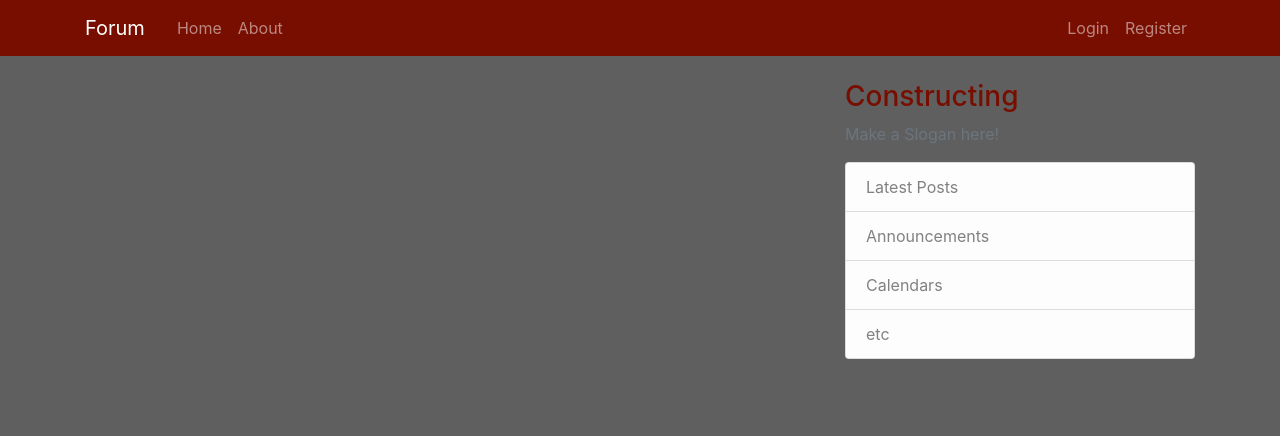
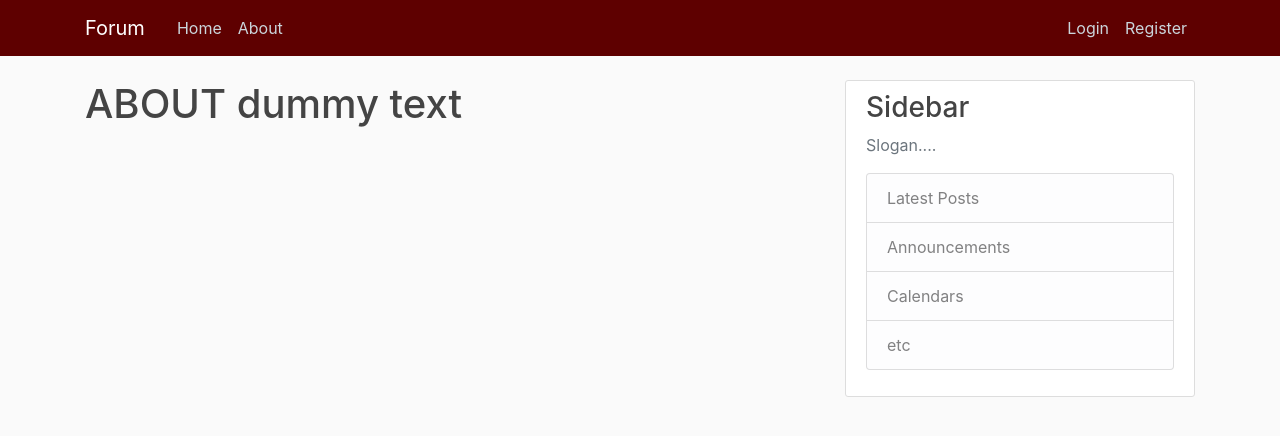
Before and after one commit to TiagoMA90/digital-nomads, a Django app: page /about/ in a window 1280 px wide. Shown: the top 436 px of the page. Run offline with Django 4.2, Linux system fonts and the light colour scheme; some libraries are stand-ins or nearby versions.

Commit message:
apply css ans fix link for css

```diff
--- a/blog/static/css/style.css
+++ b/blog/static/css/style.css
@@ -1,19 +1,84 @@
 body {
-    background: #5f5f5f;
+    background: #fafafa;
     color: #333333;
     margin-top: 5rem;
-}
+  }
 
-  /* Font coloring */
+  h1, h2, h3, h4, h5, h6 {
+    color: #444444;
+  }
 
-.bg-steel {
-    background-color: #770e00;
-}
+  ul {
+    margin: 0;
+  }
 
-h1, h2, h3 {
-    color: #770e00;
-}
+  .bg-steel {
+    background-color: #5e0000;
+  }
 
-p {
-    color: #000000
-}
+  .site-header .navbar-nav .nav-link {
+    color: #cbd5db;
+  }
+
+  .site-header .navbar-nav .nav-link:hover {
+    color: #ffffff;
+  }
+
+  .site-header .navbar-nav .nav-link.active {
+    font-weight: 500;
+  }
+
+  .content-section {
+    background: #ffffff;
+    padding: 10px 20px;
+    border: 1px solid #dddddd;
+    border-radius: 3px;
+    margin-bottom: 20px;
+  }
+
+  .article-title {
+    color: #444444;
+  }
+
+  a.article-title:hover {
+    color: #428bca;
+    text-decoration: none;
+  }
+
+  .article-content {
+    white-space: pre-line;
+  }
+
+  .article-img {
+    height: 65px;
+    width: 65px;
+    margin-right: 16px;
+  }
+
+  .article-metadata {
+    padding-bottom: 1px;
+    margin-bottom: 4px;
+    border-bottom: 1px solid #e3e3e3
+  }
+
+  .article-metadata a:hover {
+    color: #333;
+    text-decoration: none;
+  }
+
+  .article-svg {
+    width: 25px;
+    height: 25px;
+    vertical-align: middle;
+  }
+
+  .account-img {
+    height: 125px;
+    width: 125px;
+    margin-right: 20px;
+    margin-bottom: 16px;
+  }
+
+  .account-heading {
+    font-size: 2.5rem;
+  }
--- a/blog/templates/blog/about.html
+++ b/blog/templates/blog/about.html
@@ -1,5 +1,5 @@
-<!--Extends from the base.html-->
+<!--Extends from base.html-->
 {% extends "blog/base.html" %}
 {% block content %}
-    <h2>ABOUT</h2>
+    <h1>ABOUT dummy text</h1>
 {% endblock %}
--- a/blog/templates/blog/base.html
+++ b/blog/templates/blog/base.html
@@ -1,30 +1,37 @@
+{% load static %}
 <!DOCTYPE html>
-<html lang="en">
+<html>
 <head>
-    <meta charset="UTF-8">
-    <meta http-equiv="X-UA-Compatible" content="IE=edge">
+
+    <!-- Required meta tags -->
+    <meta charset="utf-8">
     <meta name="viewport" content="width=device-width, initial-scale=1, shrink-to-fit=no">
-    <!-- Bootstrap & Pure CSS links -->
-    <link rel="stylesheet" href="https://cdn.jsdelivr.net/npm/bootstrap@4.3.1/dist/css/bootstrap.min.css" integrity="sha384-ggOyR0iXCbMQv3Xipma34MD+dH/1fQ784/j6cY/iJTQUOhcWr7x9JvoRxT2MZw1T" crossorigin="anonymous">
-    <link rel="stylesheet" href="static/css/style.css">
+
+    <!-- Bootstrap & CSS -->
+    <link rel="stylesheet" href="https://maxcdn.bootstrapcdn.com/bootstrap/4.0.0/css/bootstrap.min.css" integrity="sha384-Gn5384xqQ1aoWXA+058RXPxPg6fy4IWvTNh0E263XmFcJlSAwiGgFAW/dAiS6JXm" crossorigin="anonymous">
+
+    <link rel="stylesheet" type="text/css" href="{% static '/css/style.css' %}">
+
+    {% if title %}
+        <title>Forum - {{ title }}</title>
+    {% else %}
         <title>Forum</title>
+    {% endif %}
 </head>
-
-<!-- Navigation Bar -->
-<body class="d-flex flex-column h-100 main-bg">
+<body>
+    <header class="site-header">
       <nav class="navbar navbar-expand-md navbar-dark bg-steel fixed-top">
         <div class="container">
           <a class="navbar-brand mr-4" href="{% url 'blog-home' %}">Forum</a>
           <button class="navbar-toggler" type="button" data-toggle="collapse" data-target="#navbarToggle" aria-controls="navbarToggle" aria-expanded="false" aria-label="Toggle navigation">
           <span class="navbar-toggler-icon"></span>
           </button>
-            <!-- Leftt Side -->
           <div class="collapse navbar-collapse" id="navbarToggle">
             <div class="navbar-nav mr-auto">
               <a class="nav-item nav-link" href="{% url 'blog-home' %}">Home</a>
               <a class="nav-item nav-link" href="{% url 'blog-about' %}">About</a>
             </div>
-            <!-- Right Side -->
+            <!-- Navbar Right Side -->
             <div class="navbar-nav">
               <a class="nav-item nav-link" href="#">Login</a>
               <a class="nav-item nav-link" href="#">Register</a>
@@ -32,17 +39,16 @@
           </div>
         </div>
       </nav>
-
+    </header>
     <main role="main" class="container">
       <div class="row">
         <div class="col-md-8">
-            {% block content %}
-            {% endblock %}
+          {% block content %}{% endblock %}
         </div>
         <div class="col-md-4">
           <div class="content-section">
-              <h3>Constructing</h3>
-              <p class='text-muted'>Make a Slogan here!
+            <h3>Sidebar</h3>
+            <p class='text-muted'>Slogan....
               <ul class="list-group">
                 <li class="list-group-item list-group-item-light">Latest Posts</li>
                 <li class="list-group-item list-group-item-light">Announcements</li>
@@ -54,12 +60,11 @@
         </div>
       </div>
     </main>
-    </div>
+
     <!-- Optional JavaScript -->
     <!-- jQuery first, then Popper.js, then Bootstrap JS -->
-    <script src="https://code.jquery.com/jquery-3.3.1.slim.min.js" integrity="sha384-q8i/X+965DzO0rT7abK41JStQIAqVgRVzpbzo5smXKp4YfRvH+8abtTE1Pi6jizo" crossorigin="anonymous"></script>
-    <script src="https://cdn.jsdelivr.net/npm/popper.js@1.14.7/dist/umd/popper.min.js" integrity="sha384-UO2eT0CpHqdSJQ6hJty5KVphtPhzWj9WO1clHTMGa3JDZwrnQq4sF86dIHNDz0W1" crossorigin="anonymous"></script>
-    <script src="https://cdn.jsdelivr.net/npm/bootstrap@4.3.1/dist/js/bootstrap.min.js" integrity="sha384-JjSmVgyd0p3pXB1rRibZUAYoIIy6OrQ6VrjIEaFf/nJGzIxFDsf4x0xIM+B07jRM" crossorigin="anonymous"></script>
-  </body>
+    <script src="https://code.jquery.com/jquery-3.2.1.slim.min.js" integrity="sha384-KJ3o2DKtIkvYIK3UENzmM7KCkRr/rE9/Qpg6aAZGJwFDMVNA/GpGFF93hXpG5KkN" crossorigin="anonymous"></script>
+    <script src="https://cdnjs.cloudflare.com/ajax/libs/popper.js/1.12.9/umd/popper.min.js" integrity="sha384-ApNbgh9B+Y1QKtv3Rn7W3mgPxhU9K/ScQsAP7hUibX39j7fakFPskvXusvfa0b4Q" crossorigin="anonymous"></script>
+    <script src="https://maxcdn.bootstrapcdn.com/bootstrap/4.0.0/js/bootstrap.min.js" integrity="sha384-JZR6Spejh4U02d8jOt6vLEHfe/JQGiRRSQQxSfFWpi1MquVdAyjUar5+76PVCmYl" crossorigin="anonymous"></script>
 </body>
 </html>
--- a/blog/templates/blog/home.html
+++ b/blog/templates/blog/home.html
@@ -1,6 +1,7 @@
-<!--Extends from the base.html-->
+<!--Extends from base.html-->
 {% extends "blog/base.html" %}
 {% block content %}
+    {% for post in posts %}
         <article class="media content-section">
           <div class="media-body">
             <div class="article-metadata">
@@ -11,4 +12,5 @@
             <p class="article-content">{{ post.content }}</p>
           </div>
         </article>
+    {% endfor %}
 {% endblock %}
--- a/blog/urls.py
+++ b/blog/urls.py
@@ -1,9 +1,8 @@
 from django.urls import path
 from . import views
 
-
+# Map for urls
 urlpatterns = [
     path('', views.home, name='blog-home'),
     path('about/', views.about, name='blog-about'),
-    # path('blog/', views.blog, name='blog-about'),
 ]
--- a/blog/views.py
+++ b/blog/views.py
@@ -1,17 +1,11 @@
 from django.shortcuts import render
 from django.shortcuts import get_object_or_404
-from django.http import HttpResponse
 
-# Create your views here.
+
 # Routing for the urls
-
 def home(request):
     return render(request, 'blog/home.html')
 
 
 def about(request):
-    return render(request, 'blog/about.html')
-
-# Remove???
-# def blog(request):
-#    return render(request, 'blog/blog.html')
+    return render(request, 'blog/about.html', {'title':'About'})
--- a/forum/settings.py
+++ b/forum/settings.py
@@ -9,7 +9,7 @@ https://docs.djangoproject.com/en/4.2/topics/settings/
 For the full list of settings and their values, see
 https://docs.djangoproject.com/en/4.2/ref/settings/
 """
-
+import os
 from pathlib import Path
 
 # Build paths inside the project like this: BASE_DIR / 'subdir'.
--- a/forum/urls.py
+++ b/forum/urls.py
@@ -18,9 +18,9 @@ from django.contrib import admin
 from django.urls import path
 from django.urls import include
 
+
+# Route for urls
 urlpatterns = [
     path('admin/', admin.site.urls),
-    path('about/', include('blog.urls')),
     path('', include('blog.urls')),
-    # path('blog/', include('blog.urls')),
 ]
```
Lines whose indentation alone changed are shown as unchanged.
